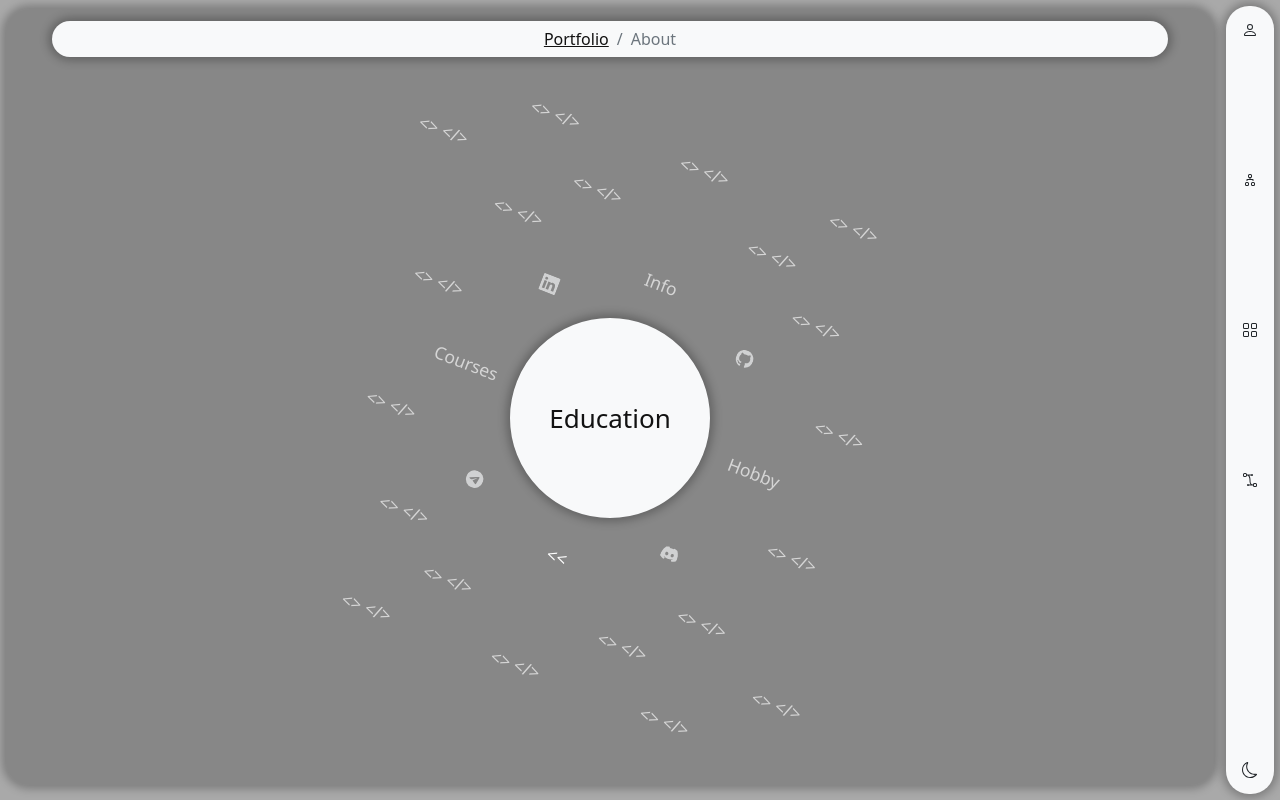
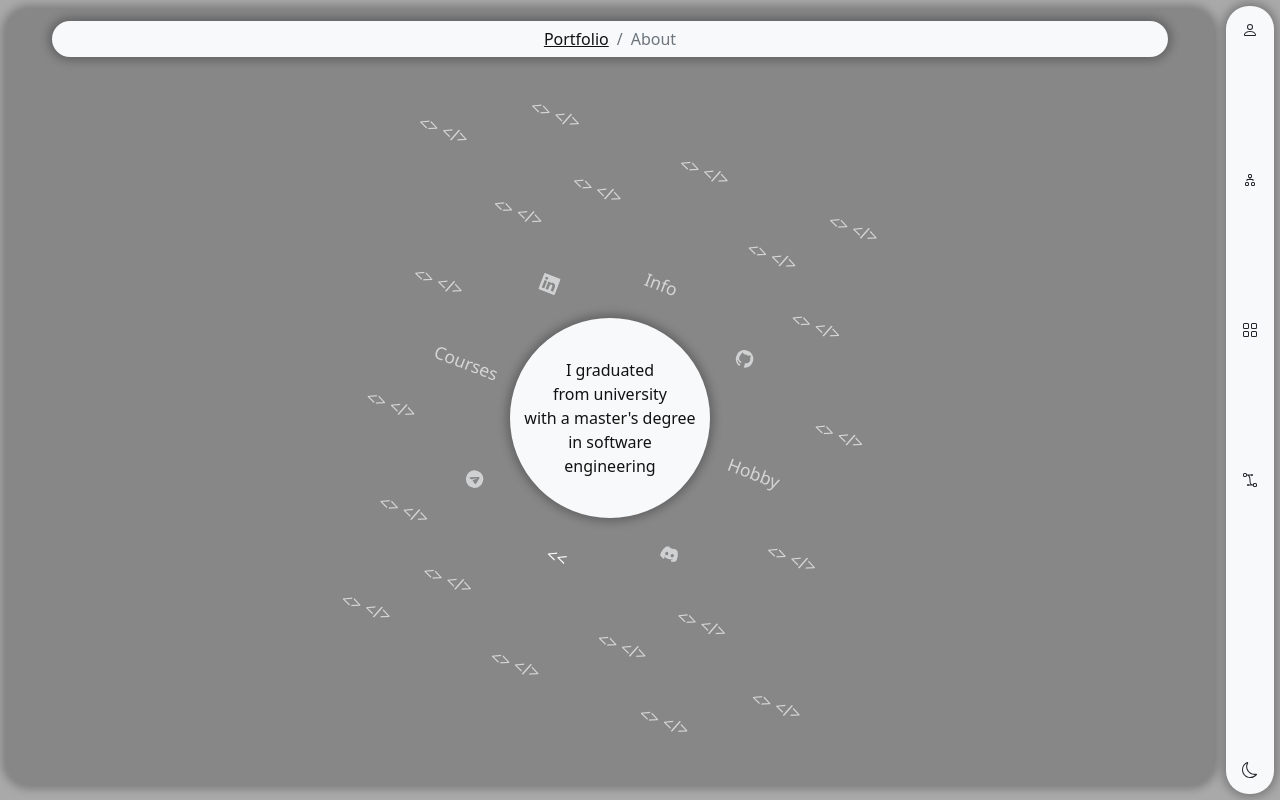
Before and after one commit to dawmsi/portfolio, a React (Create React App) app: page /portfolio/about in a window 1280 px wide. Both pictures are taken after a click on the button "Education". Built offline with nearby package versions, Linux system fonts and the light colour scheme.

Commit message:
text effect

```diff
--- a/src/scenes/About/About.scss
+++ b/src/scenes/About/About.scss
@@ -187,14 +187,37 @@
                 left: 0;
                 right: 0;
                 bottom: 0;
-                border-radius: 20%;
+                border-radius: 50%;
+                width: 100%;
+                height: 100%;
                 position: absolute;
                 display: flex;
                 justify-content: center;
                 align-items: center;
-                font-size: 26px;
-                a {
-                    margin-top: -12px;
+                text-align: center;
+                .text__centre {
+                    z-index: 50;
+                    position: relative;
+                    width: 200px;
+                    height: 200px;
+                    top: 0;
+                    left: 0;
+                    right: 0;
+                    bottom: 0;
+                    transform: scale(0);
+                    transition: all 0.5s;
+                    p {
+                        position: relative;
+                        margin-bottom: 0;
+                        display: flex;
+                        justify-content: center;
+                        align-items: center;
+                        width: 200px;
+                        height: 200px;
+                    }
+                }
+                .show__effect {
+                    transform: scale(1);
                 }
             }
         }
--- a/src/scenes/About/index.js
+++ b/src/scenes/About/index.js
@@ -27,9 +27,18 @@ export const About = ({ isLight }) => {
     const AboutChanger = (btn) => {
         switch (btn) {
             case 'Info':
-                return 'Info'
+                return (
+                    <p className="show__effect">
+                        Hello <br /> my name is <br /> Denys
+                    </p>
+                )
             case 'Education':
-                return 'Education'
+                return (
+                    <p>
+                        I graduated <br /> from university <br /> with a
+                        master's degree <br /> in software <br /> engineering
+                    </p>
+                )
             case 'Hobby':
                 return 'Hobby'
             case 'Courses':
@@ -174,7 +183,15 @@ export const About = ({ isLight }) => {
                     className={!isActive ? 'avatar' : 'avatar hide'}
                 >
                     <div className="ava__centre">
-                        {AboutChanger(currentKey)}
+                        <div
+                            className={
+                                isActive
+                                    ? 'text__centre show__effect'
+                                    : 'text__centre'
+                            }
+                        >
+                            {AboutChanger(currentKey)}
+                        </div>
                     </div>
                 </Card>
             </div>
```
